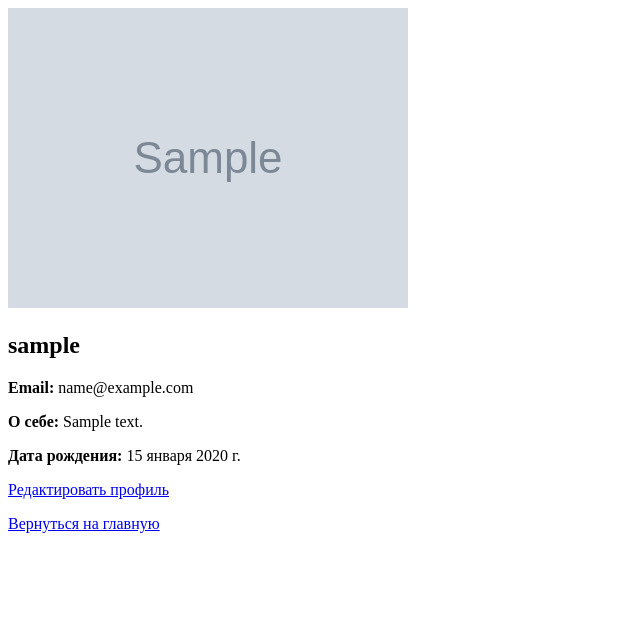
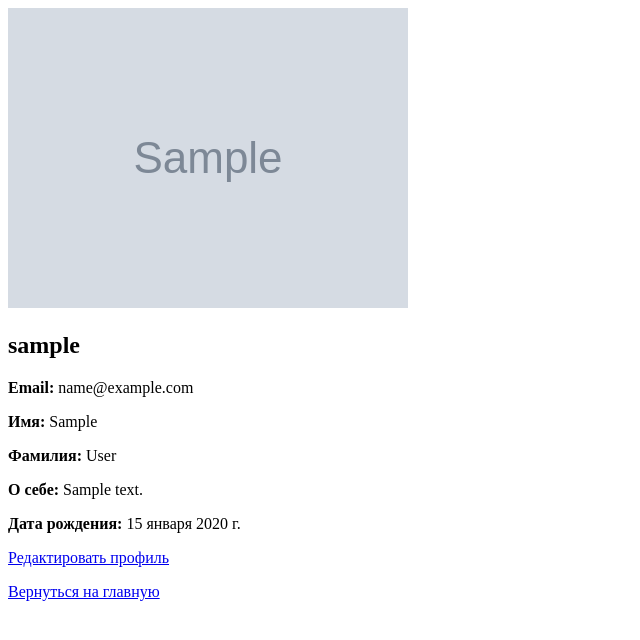
Before and after one commit to PAST666/MailPulse, a Django app: a page that uses templates/users/profile_detail.html in a window 1280 px wide. Shown: the top 640 px of the page, without its empty margins (0-640 px from the left). Run offline with Django 5.2, Linux system fonts and the light colour scheme; a user stored in the database is signed in; tables that the repository leaves empty hold one stand-in row (values such as "Sample post"); grey boxes marked "Sample" are stand-in pictures.

Commit message:
добавил имя и фамилию в отображение профиля

```diff
--- a/templates/users/profile_detail.html
+++ b/templates/users/profile_detail.html
@@ -9,12 +9,20 @@
             {% if profile.avatar %}
                 <img src="{{ profile.avatar.url }}" alt="Аватар пользователя" class="img-fluid rounded-circle mb-3">
             {% else %}
-                <img src="/media/images/avatars/default.jpg" alt="Аватар по умолчанию" class="img-fluid rounded-circle mb-3">
+                <img src="../media/images/avatars/default.jpg" alt="Аватар по умолчанию" class="img-fluid rounded-circle mb-3">
             {% endif %}
         </div>
         <div class="col-md-8">
             <h2>{{ profile.user.username }}</h2>
             <p><strong>Email:</strong> {{ profile.user.email }}</p>
+
+            {% if user.first_name %}
+                <p><strong>Имя:</strong> {{ user.first_name }}</p>
+            {% endif %}
+
+            {% if user.last_name %}
+                <p><strong>Фамилия:</strong> {{ user.last_name }}</p>
+            {% endif %}
 
             {% if profile.bio %}
                 <p><strong>О себе:</strong> {{ profile.bio }}</p>
```
Also changed, not shown: templates/mailings/main.html (+0 -8 lines).
